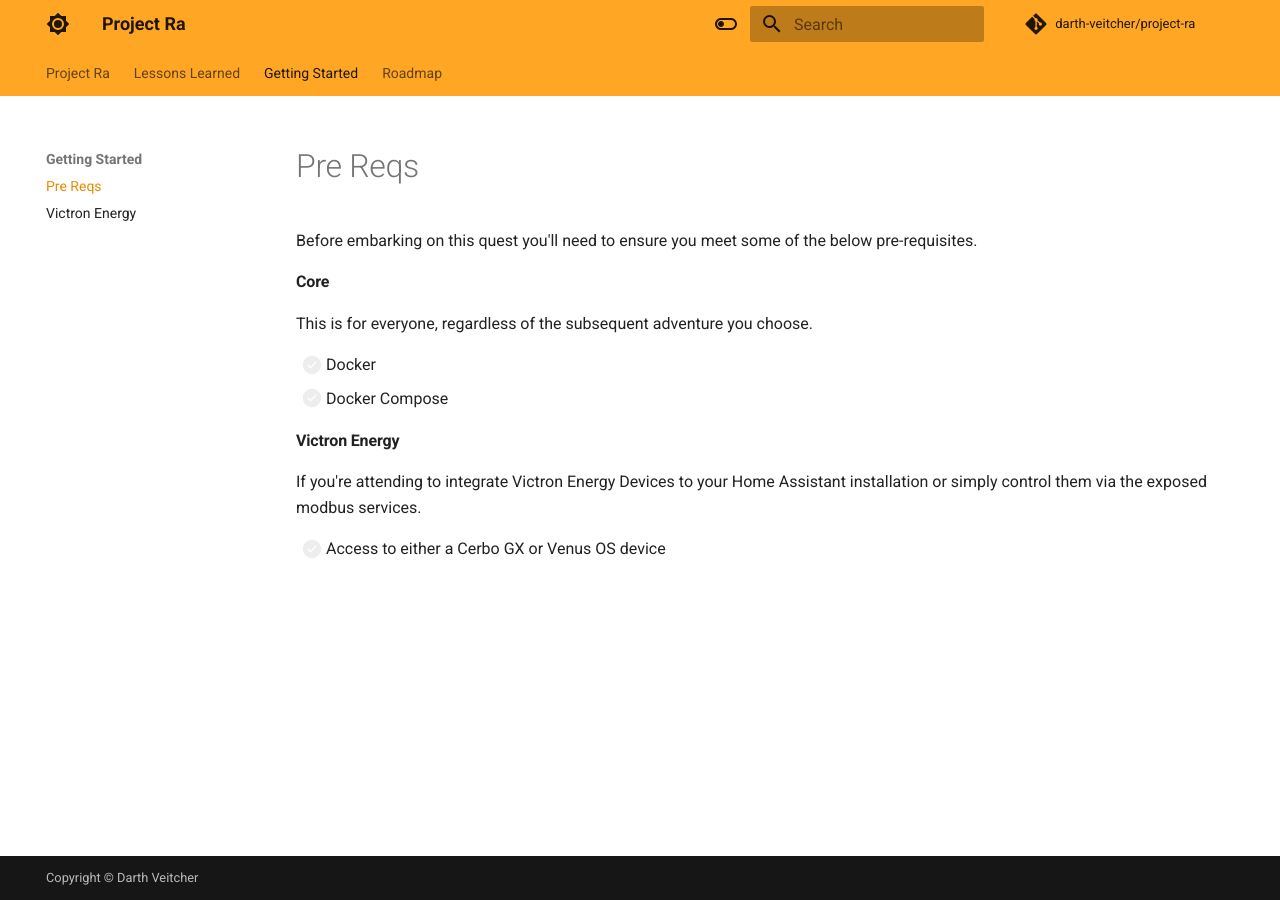
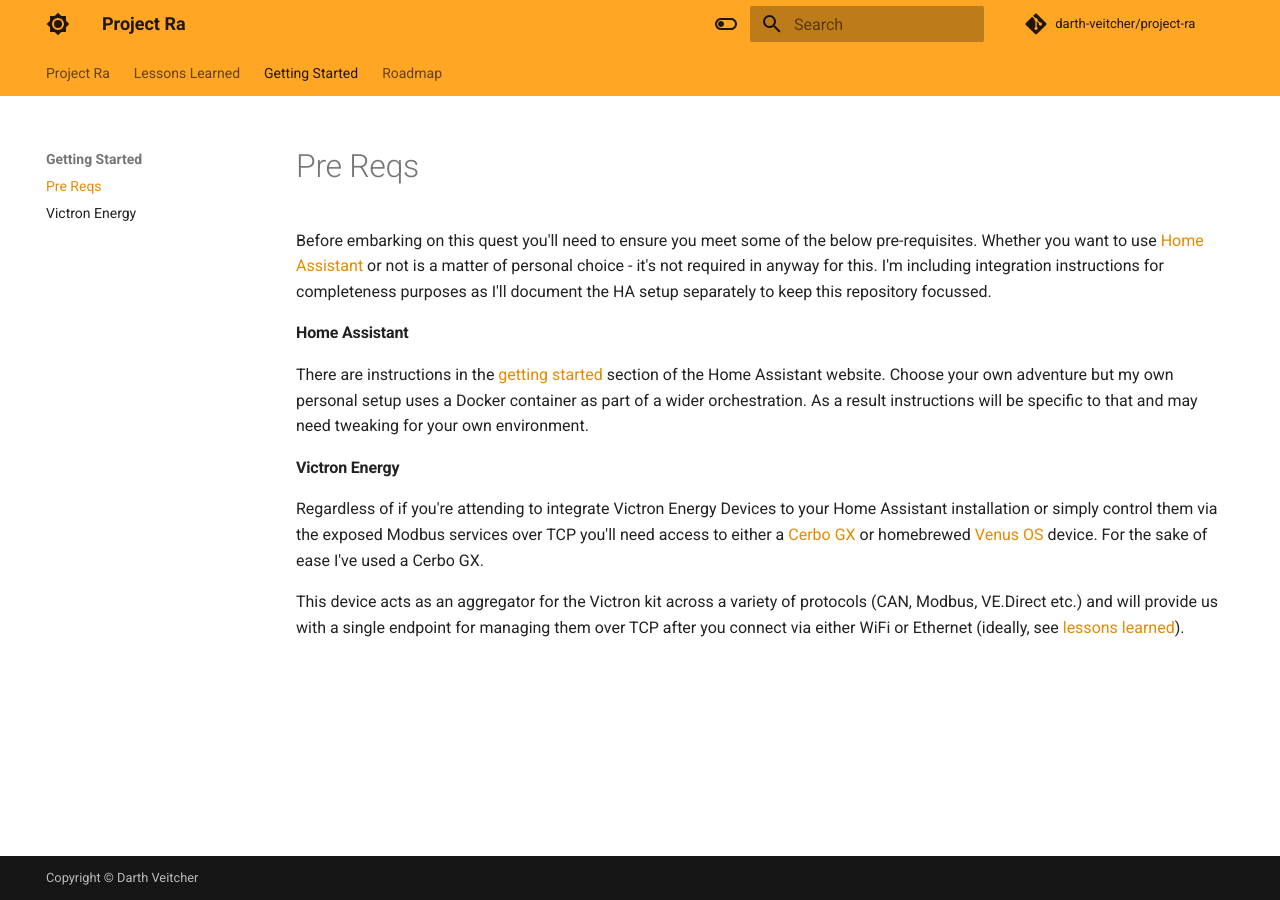
Before and after one commit to darth-veitcher/project-ra, an MkDocs documentation site: the page built from docs/getting-started/pre-reqs.md, in a window 1280 px wide. Built offline with MkDocs 1.6.1 and Material for MkDocs 9.7.7, drawn with Linux system fonts in a browser that asks for light colours; some web fonts are replaced; comment, search, counter and statistics services are not loaded; the version menu is left out.

Commit message:
update lessons learned and adjust pre-req wording

```diff
--- a/docs/getting-started/pre-reqs.md
+++ b/docs/getting-started/pre-reqs.md
@@ -5,17 +5,14 @@ hide:
   - toc
 ---
 
-Before embarking on this quest you'll need to ensure you meet some of the below pre-requisites.
+Before embarking on this quest you'll need to ensure you meet some of the below pre-requisites. Whether you want to use [Home Assistant](https://www.home-assistant.io) or not is a matter of personal choice - it's not required in anyway for this. I'm including integration instructions for completeness purposes as I'll document the HA setup separately to keep this repository focussed.
 
-## Core
+## Home Assistant
 
-This is for everyone, regardless of the subsequent adventure you choose.
-
-- [ ] Docker
-  - [ ] Docker Compose
+There are instructions in the [getting started](https://www.home-assistant.io/getting-started/) section of the Home Assistant website. Choose your own adventure but my own personal setup uses a Docker container as part of a wider orchestration. As a result instructions will be specific to that and may need tweaking for your own environment.
 
 ## Victron Energy
 
-If you're attending to integrate Victron Energy Devices to your Home Assistant installation or simply control them via the exposed modbus services.
+Regardless of if you're attending to integrate Victron Energy Devices to your Home Assistant installation or simply control them via the exposed Modbus services over TCP you'll need access to either a [Cerbo GX](https://www.victronenergy.com/panel-systems-remote-monitoring/cerbo-gx) or homebrewed [Venus OS](https://github.com/victronenergy/venus/wiki) device. For the sake of ease I've used a Cerbo GX.
 
-- [ ] Access to either a Cerbo GX or Venus OS device
+This device acts as an aggregator for the Victron kit across a variety of protocols (CAN, Modbus, VE.Direct etc.) and will provide us with a single endpoint for managing them over TCP after you connect via either WiFi or Ethernet (ideally, see [lessons learned](../lessons-learned.md#Youll-probably-want-the-Cerbo-GX-on-Ethernet)).
```
Also changed, not shown: docs/lessons-learned.md (+4 -0 lines).
